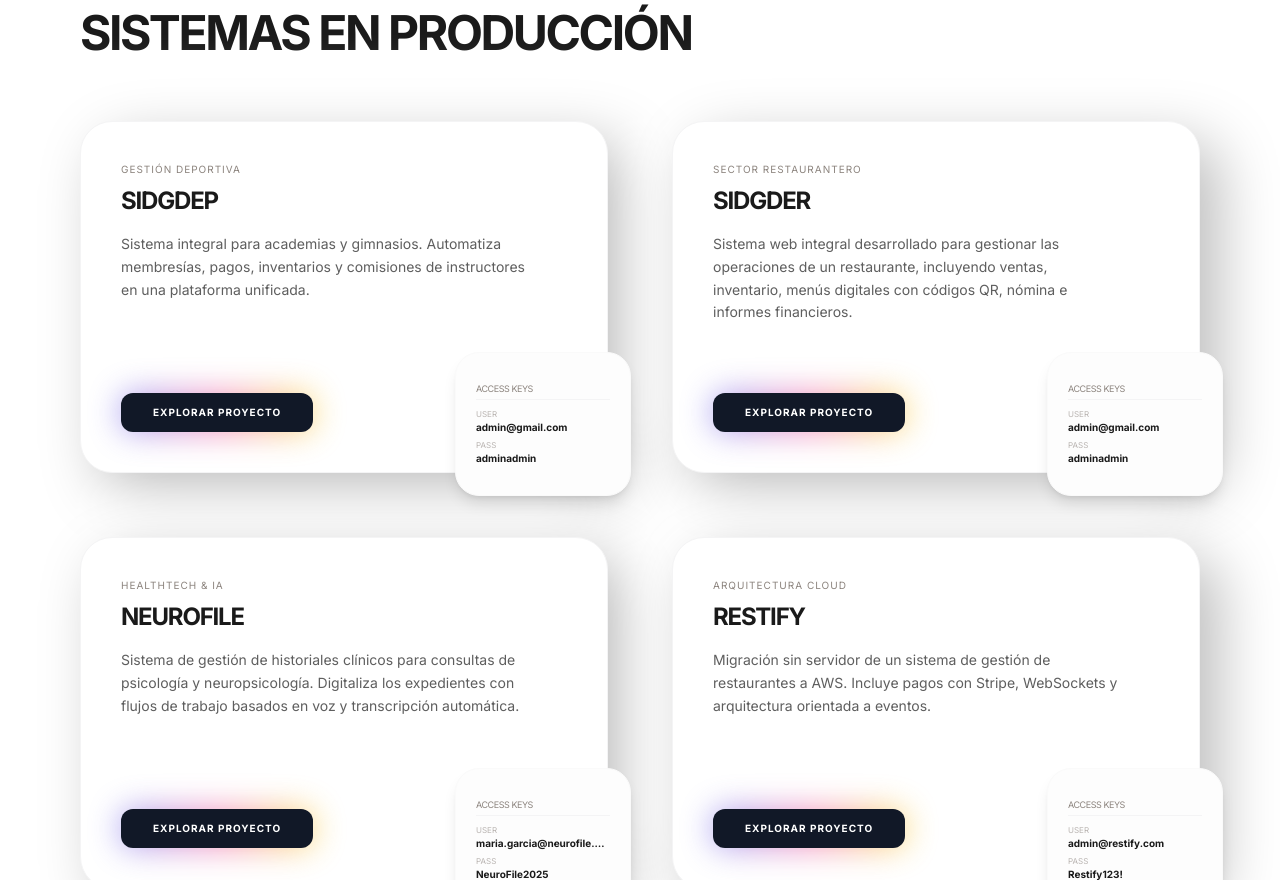
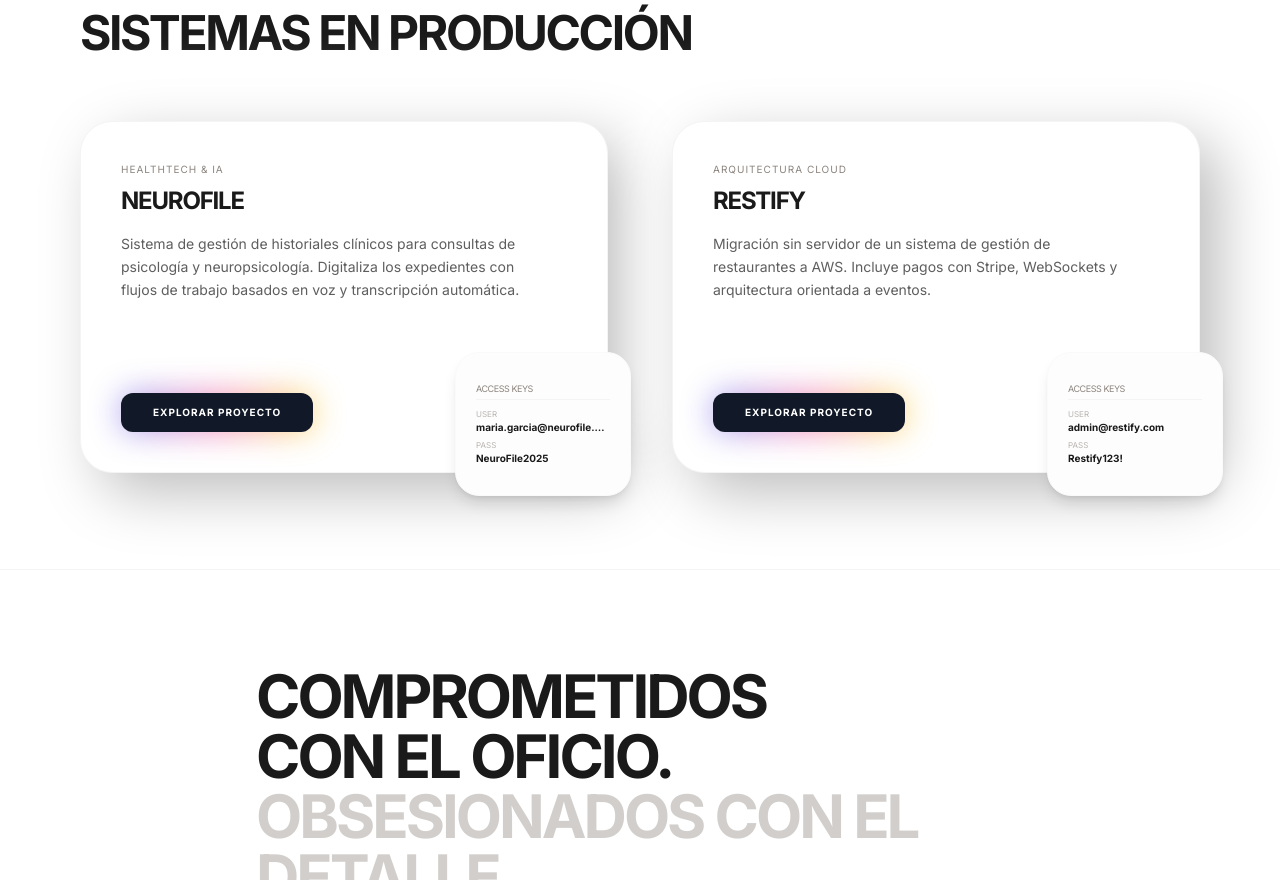
Before and after one commit to SoftZacMx/LuumWebPage, a Next.js app: page / in a window 1280 px wide. Shown: the part 1920-2800 px from the top of the page. Built offline with nearby package versions, Linux system fonts and the light colour scheme; a web font is replaced by a local one.

Commit message:
content: remove outdated projects from portfolio gallery

```diff
--- a/src/components/ProjectGallery.tsx
+++ b/src/components/ProjectGallery.tsx
@@ -5,22 +5,7 @@ import Link from "next/link";
 
 export function ProjectGallery() {
   const projects = [
-    {
-      id: "SIDGDEP",
-      title: "SIDGDEP",
-      tag: " Gestión Deportiva",
-      description: "Sistema integral para academias y gimnasios. Automatiza membresías, pagos, inventarios y comisiones de instructores en una plataforma unificada.",
-      link: "https://academies-demo-frontned.onrender.com/auth/login",
-      access: { user: "admin@gmail.com", pass: "adminadmin" }
-    },
-    {
-      id: "SIDGDER",
-      title: "SIDGDER",
-      tag: "Sector Restaurantero",
-      description: "Sistema web integral desarrollado para gestionar las operaciones de un restaurante, incluyendo ventas, inventario, menús digitales con códigos QR, nómina e informes financieros.",
-      link: "https://sdigder-frontend-example.onrender.com/",
-      access: { user: "admin@gmail.com", pass: "adminadmin" }
-    },
+
     {
       id: "NeuroFile",
       title: "NeuroFile",
@@ -37,14 +22,7 @@ export function ProjectGallery() {
       link: "https://restify-qa.up.railway.app/auth/login",
       access: { user: "admin@restify.com", pass: "Restify123!" }
     },
-    {
-      id: "GYF",
-      title: "GYF System",
-      tag: "// Gestión Educativa",
-      description: "Sistema de gestión de documentos y estudiantes para instituciones educativas. Centraliza certificados, calificaciones y conexión entre padres y profesores.",
-      link: "https://gyfsystem-frontend-qa.up.railway.app/login",
-      access: { user: "admin@filesmanager.com", pass: "password123" }
-    },
+
   ];
 
   return (
```
